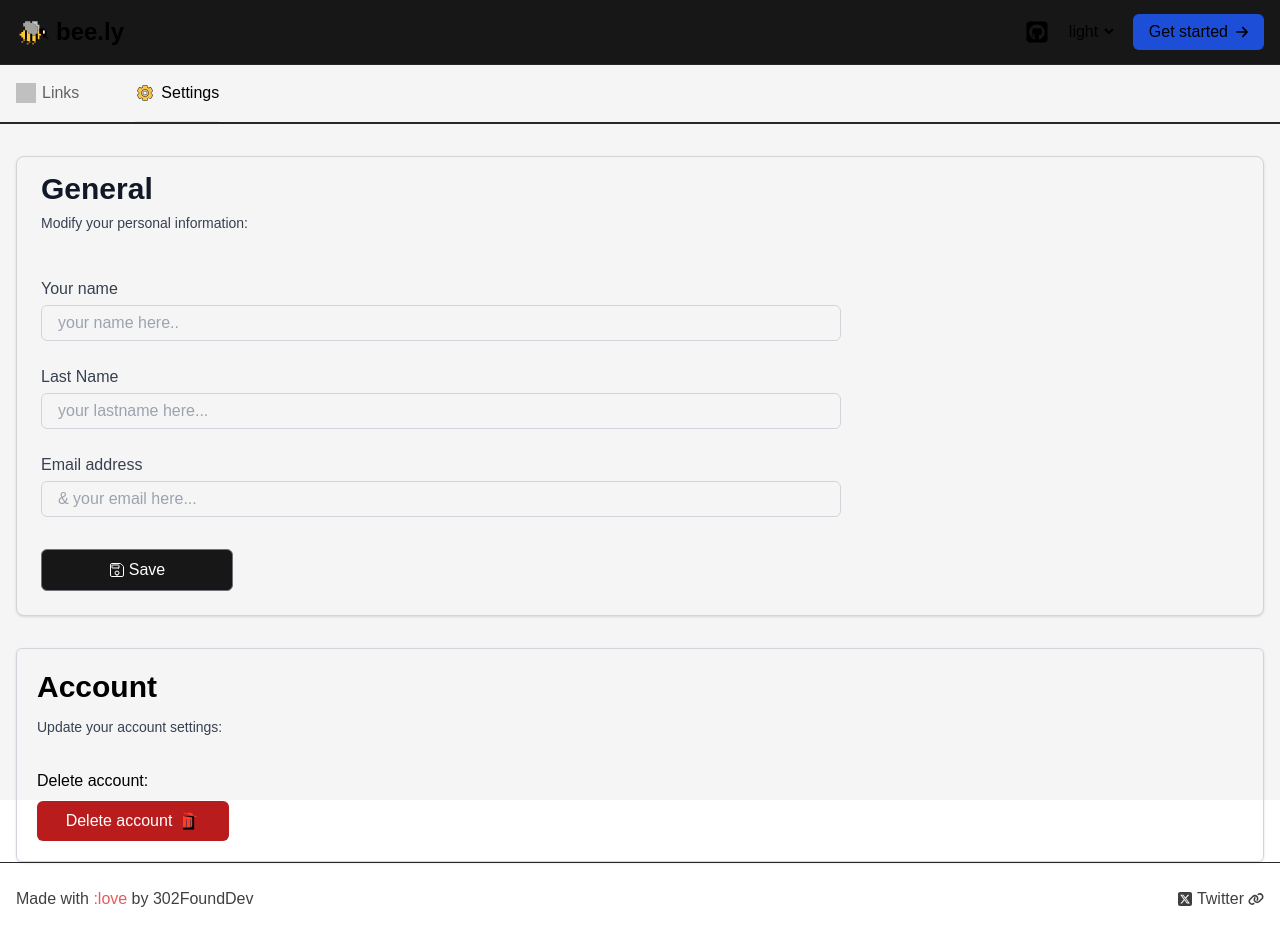
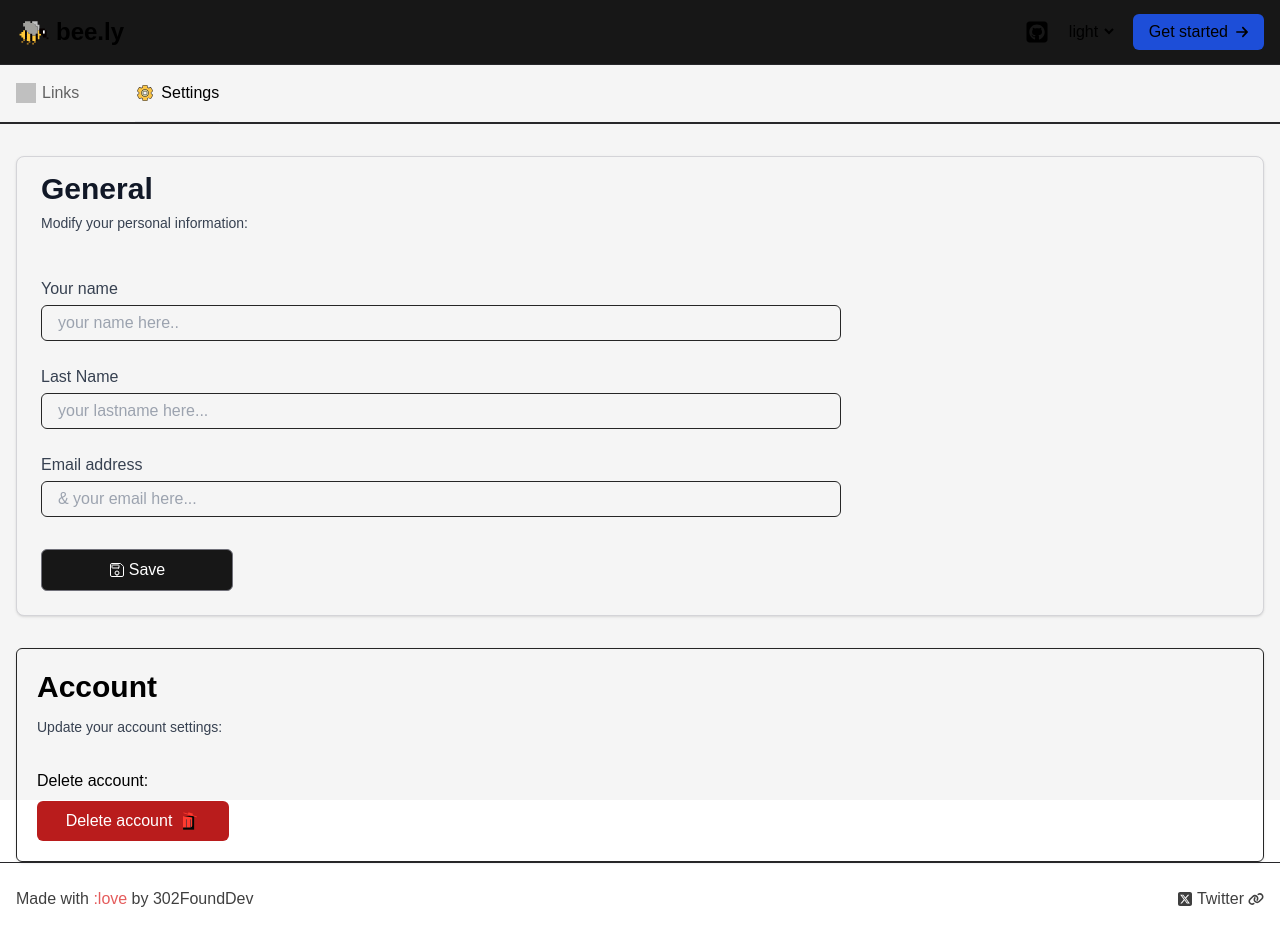
Before and after one commit to LaCocinaDePapa/beely, a React (Vite) app in the folder frontend/: page /dashboard/settings in a window 1280 px wide. Built offline with nearby package versions, Linux system fonts and the light colour scheme; no server answers; grey boxes are pictures that could not be loaded.

Commit message:
change border color

```diff
--- a/frontend/src/components/UserProfileUpdate.jsx
+++ b/frontend/src/components/UserProfileUpdate.jsx
@@ -12,7 +12,7 @@ export default function UserProfileUpdateWithQR() {
   return (
     <div className="mt-8 bg-transparent">
       <div className="px-4 mx-auto space-y-8 max-w-screen-2xl">
-        <div className="overflow-hidden border rounded-md shadow border-zinc-300 dark:border-zinc-800 bg-neutral-100 dark:bg-transparent sm:rounded-lg">
+        <div className="overflow-hidden border rounded-md shadow border-zinc-300 dark:border-neutral-800 bg-neutral-100 dark:bg-transparent sm:rounded-lg">
           <div className="px-4 py-5 sm:px-6">
             <h2 className="text-3xl font-semibold leading-6 text-gray-900 dark:text-white">
               General
@@ -37,7 +37,7 @@ export default function UserProfileUpdateWithQR() {
                     id="firstName"
                     placeholder="your name here.."
                     autoComplete="given-name"
-                    className="px-4 py-[5px] w-full lg:w-[800px] mt-1 bg-transparent border border-gray-300 rounded-md"
+                    className="px-4 py-[5px] w-full lg:w-[800px] mt-1 bg-transparent border border-neutral-800 rounded-md"
                   />
                 </div>
 
@@ -54,7 +54,7 @@ export default function UserProfileUpdateWithQR() {
                     id="lastName"
                     placeholder="your lastname here..."
                     autoComplete="family-name"
-                    className="px-4 py-[5px] w-full lg:w-[800px] mt-1 bg-transparent border border-gray-300 rounded-md"
+                    className="px-4 py-[5px] w-full lg:w-[800px] mt-1 bg-transparent border border-neutral-800 rounded-md"
                   />
                 </div>
 
@@ -71,7 +71,7 @@ export default function UserProfileUpdateWithQR() {
                     id="email"
                     placeholder="& your email here..."
                     autoComplete="email"
-                    className="px-4 py-[5px] w-full lg:w-[800px] mt-1 bg-transparent border border-gray-300 rounded-md"
+                    className="px-4 py-[5px] w-full lg:w-[800px] mt-1 bg-transparent border border-neutral-800 rounded-md"
                   />
                 </div>
               </div>
@@ -89,7 +89,7 @@ export default function UserProfileUpdateWithQR() {
           </div>
         </div>
 
-        <div className="px-5 py-5 border border-gray-300 rounded-md shadow dark:border-zinc-800">
+        <div className="px-5 py-5 border rounded-md shadow border-neutral-800">
           <div>
             <h2 className="text-3xl font-semibold">Account</h2>
             <p className="mt-3 text-sm text-gray-700 dark:text-gray-400">
```
